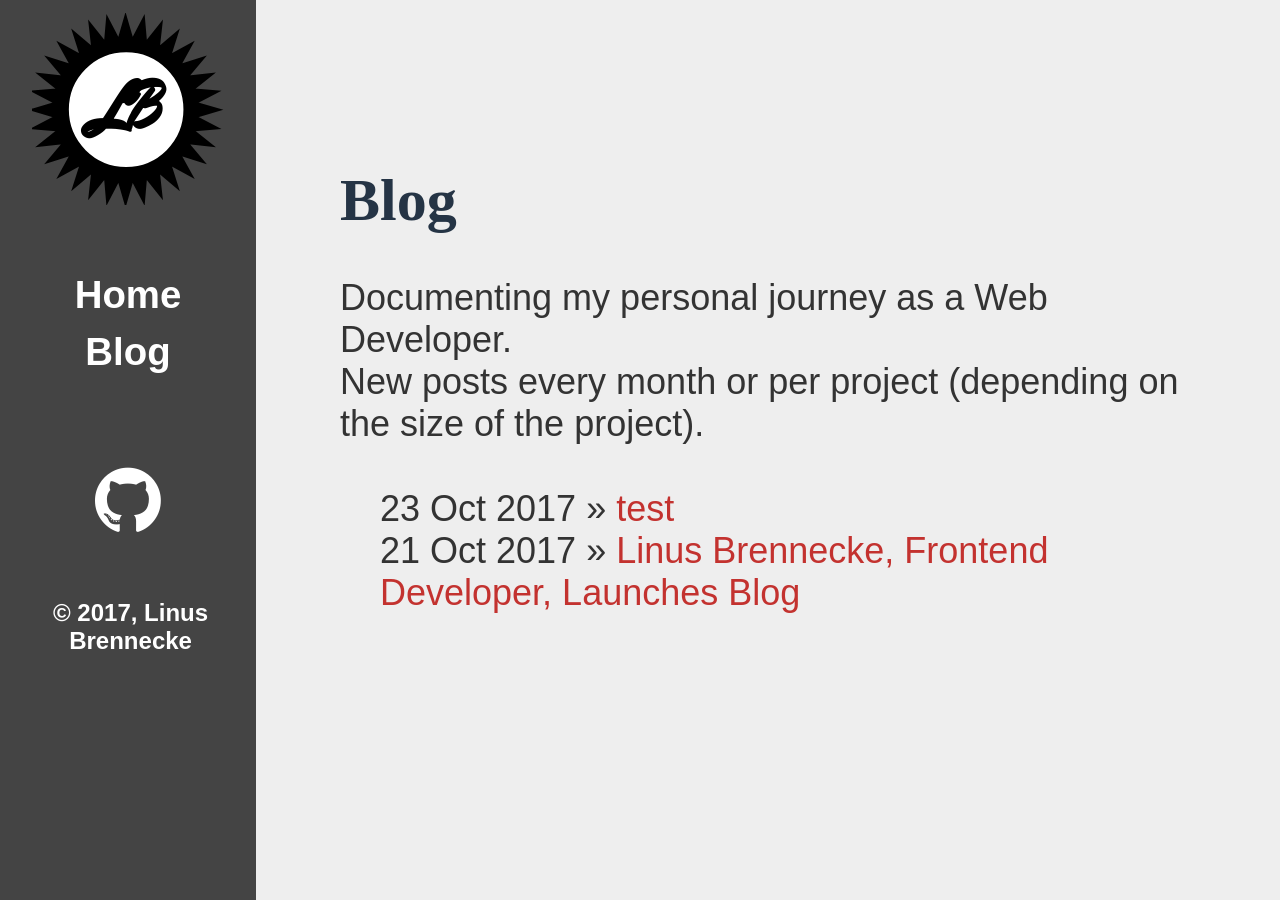
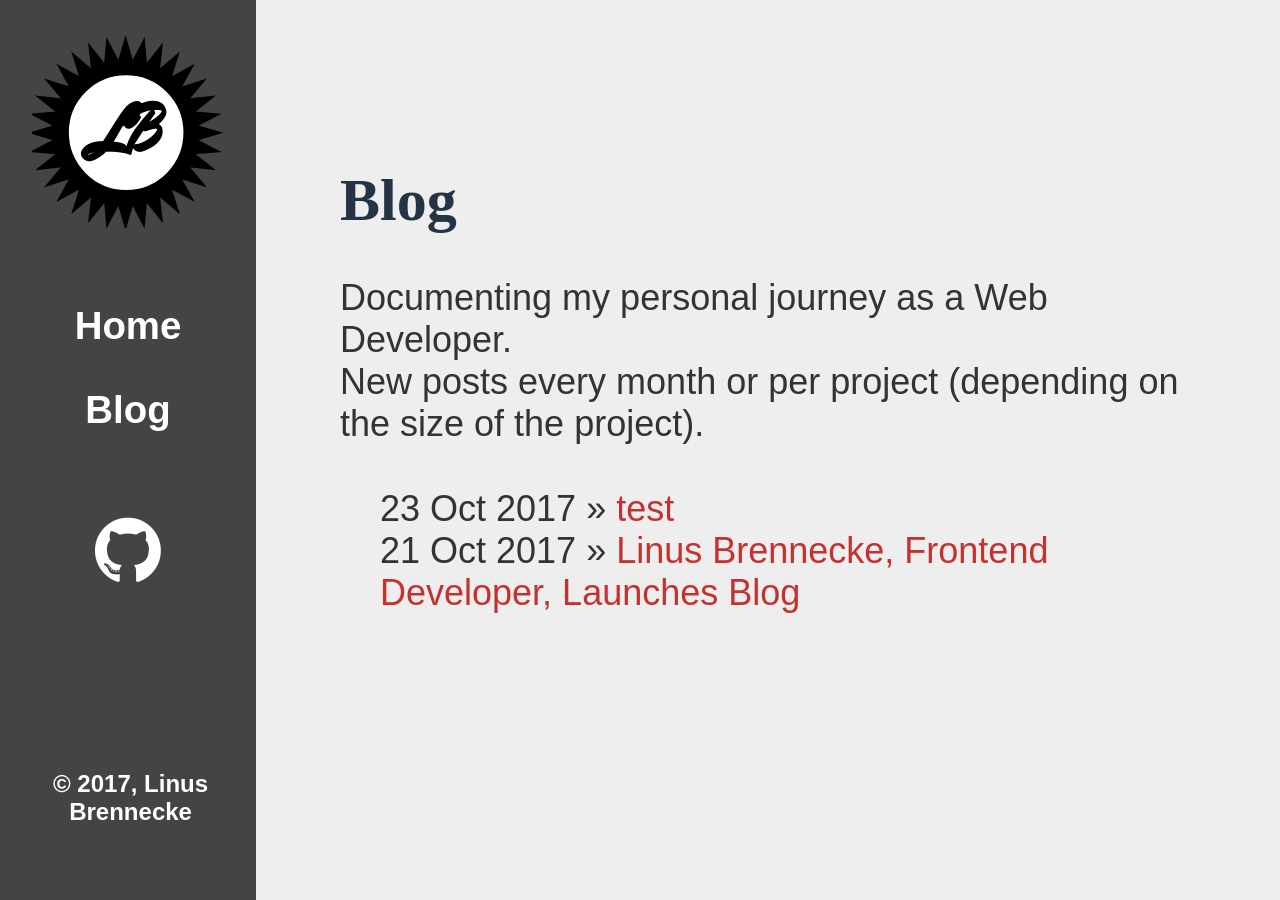
Before and after one commit to nusli/blog, a Jekyll site: the page built from index.html, in a window 1280 px wide. Built offline with Jekyll 4.4.1, drawn with Linux system fonts in a browser that asks for light colours; nearby versions of some CDN libraries.

Commit message:
Improved responsiveness

```diff
--- a/css/big-screen.css
+++ b/css/big-screen.css
@@ -1,4 +1,4 @@
-@media only screen and (min-width: 1100px) and (orientation: landscape) {
+@media only screen and (min-height: 660px) and (min-width: 1100px) and (orientation: landscape) {
     nav, footer {
         display: none;
     }
@@ -13,6 +13,8 @@
         top: 0;
         bottom: 0;
         width: 20vw;
+        max-width: 400px;
+        max-height: 100vh;
         background-color: #444;
         font-family: 'Arial', 'Sans-Serif';
         font-weight: bold;
@@ -28,18 +30,19 @@
     aside ul li {
         width: 100%;
         font-size: 2.4em;
-        margin-top: 5%;
+        margin-top: 40px;
     }
     .navlinks {
-        margin-top: 25%;
-        margin-bottom: 35%;
+        margin-top: 8vh;
+        margin-bottom: 9vh;
     }
     .navlinks li:hover {
         background-color: #222;
     }
     aside svg {
         width: 15vw;
-        margin-top: 5%;
+        max-width: 305px;
+        margin-top: 4vh;
         font-family: "Mr Dafoe", cursive;
     }
     aside a {
@@ -52,6 +55,12 @@
         min-height: 100%;
     }
     .copyright {
-        margin-top: 23%;
+        margin-top: 40px;
         margin-left: 2%;
 }
+
+    @media only screen and (min-height: 800px) and (min-width: 1100px) and (orientation: landscape) {
+        .copyright {
+            margin-top: 20vh;
+        }
+    }
```
